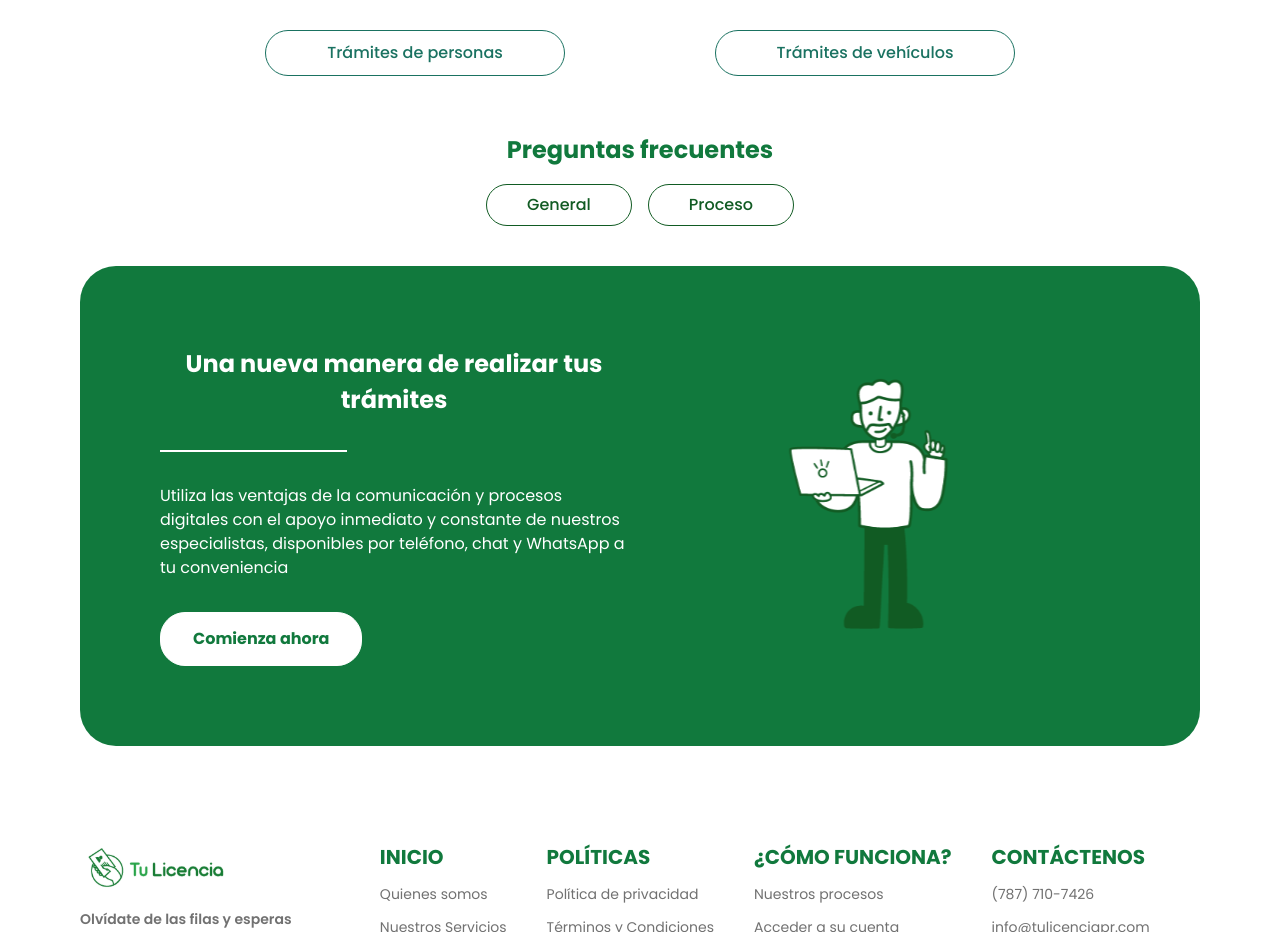
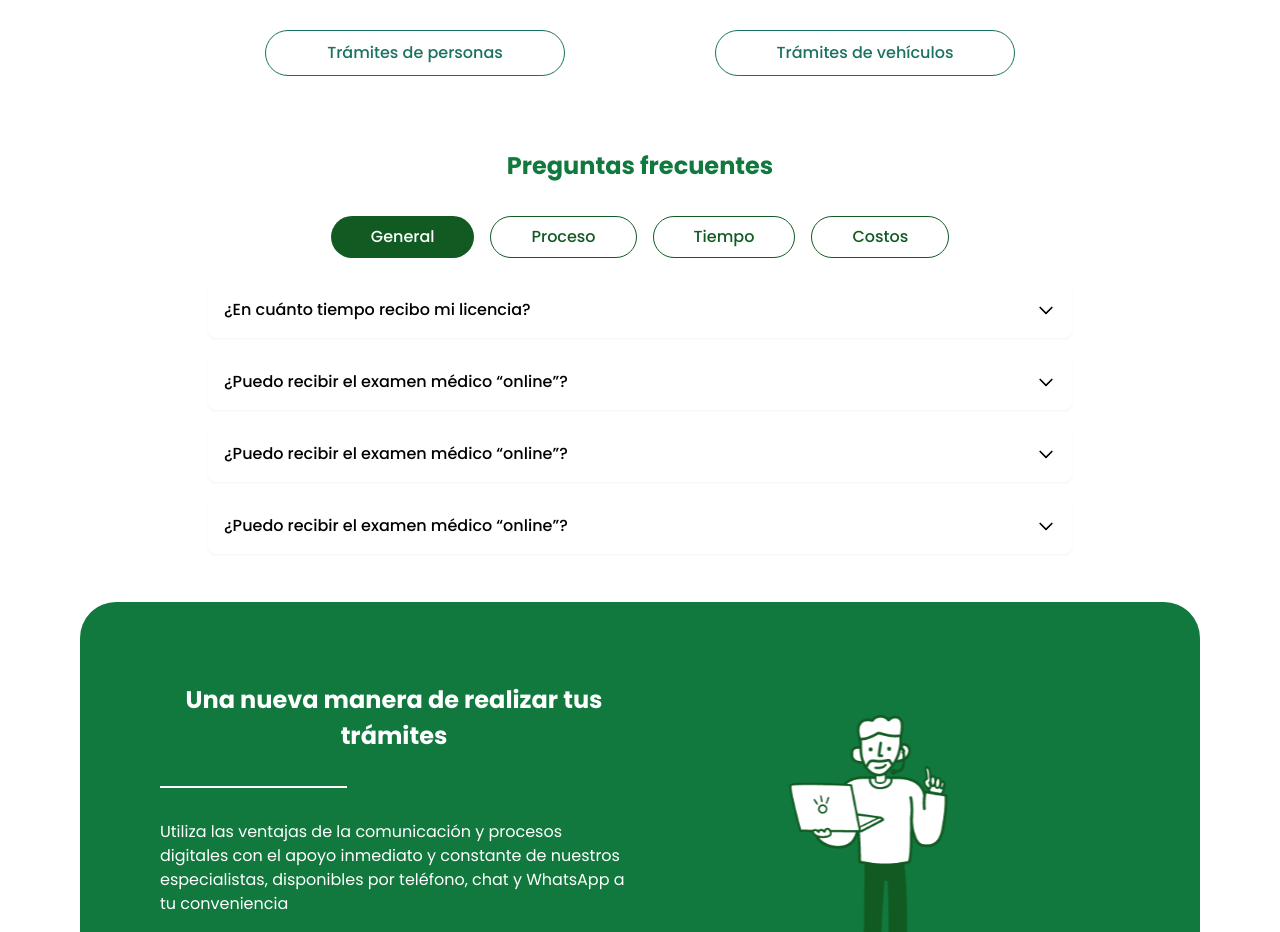
Before and after one commit to rafagarfield/LandingPageTuLicencia, a Next.js app: page / in a window 1280 px wide. Shown: the part 2440-3372 px from the top of the page. Built offline with nearby package versions, Linux system fonts and the light colour scheme.

Commit message:
add FAQSection component and replace Question component in page layout

```diff
--- a/src/app/page.tsx
+++ b/src/app/page.tsx
@@ -7,6 +7,7 @@ import Procedure from '@/components/Procedure'
 import Question from '@/components/Question'
 import Panel from '@/components/Panel'
 import Footer from '@/components/Footer'
+import FAQSection from '@/components/FAQ'
 function page() {
   return (
     <div>
@@ -16,7 +17,7 @@ function page() {
       <About />
       <Features />
       <Procedure />
-      <Question />
+      <FAQSection/>
       <Panel />
       <Footer />
       </div>
--- /dev/null
+++ b/src/components/FAQ.tsx
@@ -0,0 +1,142 @@
+"use client"
+import React, { useState } from "react";
+
+function FAQSection() {
+  const [activeCategory, setActiveCategory] = useState<"general" | "proceso" | "tiempo" | "costos">("general");
+  const [openDetail, setOpenDetail] = useState<number | null>(null);
+
+  const categories = [
+    { id: "general", label: "General" },
+    { id: "proceso", label: "Proceso" },
+    { id: "tiempo", label: "Tiempo" },
+    { id: "costos", label: "Costos" },
+  ];
+
+  const faqs: Record<"general" | "proceso" | "tiempo" | "costos", { question: string; answer: string }[]> = {
+    general: [
+      {
+        question: "¿En cuánto tiempo recibo mi licencia?",
+        answer:
+          "Quis autem vel eum iure reprehenderit qui in ea voluptate velit esse quam nihil molestiae consequatu.",
+      },
+      {
+        question: "¿Puedo recibir el examen médico “online”?",
+        answer:
+          "Quis autem vel eum iure reprehenderit qui in ea voluptate velit esse quam nihil molestiae consequatu.",
+      },
+      {
+        question: "¿Puedo recibir el examen médico “online”?",
+        answer:
+          "Quis autem vel eum iure reprehenderit qui in ea voluptate velit esse quam nihil molestiae consequatu.",
+      },
+      {
+        question: "¿Puedo recibir el examen médico “online”?",
+        answer:
+          "Quis autem vel eum iure reprehenderit qui in ea voluptate velit esse quam nihil molestiae consequatu.",
+      }
+
+    ],
+    proceso: [
+      {
+        question: "¿Cómo es el proceso para obtener la licencia?",
+        answer:
+          "El proceso incluye llenar un formulario, realizar un examen médico y presentar documentación requerida.",
+      },
+    ],
+    tiempo: [
+      {
+        question: "¿Cuánto dura el trámite?",
+        answer:
+          "El trámite tiene un tiempo estimado de 7 días hábiles dependiendo de la localidad.",
+      },
+    ],
+    costos: [
+      {
+        question: "¿Cuáles son los costos del trámite?",
+        answer: "El costo varía según el tipo de licencia. Consulte más detalles en nuestra web.",
+      },
+    ],
+  };
+
+  const toggleDetail = (index: number) => {
+    setOpenDetail(openDetail === index ? null : index);
+  };
+
+  return (
+    <div className="max-w-4xl mx-auto my-8 p-4 ">
+      <h2 className='text-[24px] font-bold text-[#11793D] text-center mb-8'>Preguntas frecuentes</h2>
+      {/* Categorías */}
+
+      {/* <div className="flex gap-4 justify-center mb-6 ">
+        {categories.map((category) => (
+
+          <button
+            key={category.id}
+            onClick={() => setActiveCategory(category.id as "general" | "proceso" | "tiempo" | "costos")}
+            className={`px-10 py-2 text-[16px] font-medium rounded-[28px] lg:hidden md:hidden ${
+              activeCategory === category.id
+                ? "bg-[#115B23] text-white"
+                : "bg-white text-[#115B23] border border-[#115B23]"
+            }`}
+          >
+            {category.label}
+          </button>
+        ))}
+      </div> */}
+
+      <div className=" gap-4 justify-center mb-6 hidden  lg:flex md:flex  ">
+        {categories.map((category) => (
+
+          <button
+            key={category.id}
+            onClick={() => setActiveCategory(category.id as "general" | "proceso" | "tiempo" | "costos")}
+            className={`px-10 py-2 text-[16px] font-medium rounded-[28px]  ${
+              activeCategory === category.id
+                ? "bg-[#115B23] text-white"
+                : "bg-white text-[#115B23] border border-[#115B23]"
+            }`}
+          >
+            {category.label}
+          </button>
+        ))}
+      </div>
+
+      {/* Preguntas y Respuestas */}
+      <div className="space-y-4">
+        {faqs[activeCategory]?.map((faq, index) => (
+          <div key={index} className="bg-white rounded-lg shadow-sm">
+            <div
+              className="flex justify-between items-center p-4 cursor-pointer "
+              onClick={() => toggleDetail(index)}
+            >
+              <h3 className="font-medium ">{faq.question}</h3>
+              <svg
+                xmlns="http://www.w3.org/2000/svg"
+                className={`h-5 w-5 transition-transform ${
+                  openDetail === index ? "rotate-180" : ""
+                }`}
+                fill="none"
+                viewBox="0 0 24 24"
+                stroke="currentColor"
+              >
+                <path
+                  strokeLinecap="round"
+                  strokeLinejoin="round"
+                  strokeWidth="2"
+                  d="M19 9l-7 7-7-7"
+                />
+              </svg>
+            </div>
+            {openDetail === index && (
+              <div className="p-4 text-gray-600  ">
+                {faq.answer}
+              </div>
+            )}
+          </div>
+        ))}
+      </div>
+    </div>
+  );
+}
+
+export default FAQSection;
--- a/src/components/Footer.tsx
+++ b/src/components/Footer.tsx
@@ -102,11 +102,11 @@ function Footer() {
       </div>
     </div>
 
-    <div className="text-[#717171] text-[14px] flex flex-col gap-2 mt-5 lg:flex-row lg:justify-between">
+    <div className="text-[#717171] text-[14px] flex flex-col gap-2 mt-5 lg:flex-row lg:justify-between lg:pr-30">
         <p >
           © 2024 Todos los derechos reservados.
         </p>
-        <p>Diseño y Desarrollo por Online Healt</p>
+        <p >Diseño y Desarrollo por Online Healt</p>
 
     </div>
     </div>
--- a/src/components/Question.tsx
+++ b/src/components/Question.tsx
@@ -10,6 +10,10 @@ function Question() {
         {/* <button className='px-10 py-2 text-[16px] font-medium rounded-[28px] text-[#115B23] border border-[#115B23]'>Tiempo</button>
         <button className='px-10 py-2 text-[16px] font-medium rounded-[28px] text-[#115B23] border border-[#115B23]'>Costos</button> */}
       </div>
+
+      <div>
+
+      </div>
     </div>
   )
 }
```
